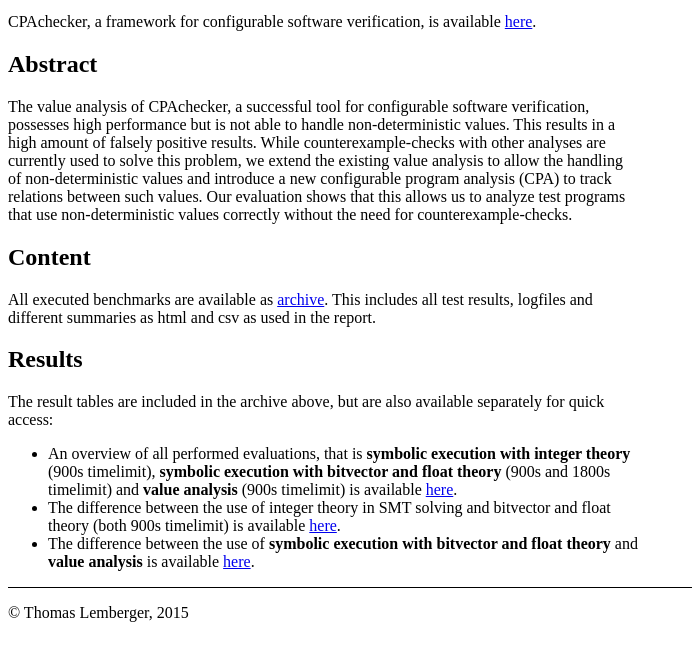
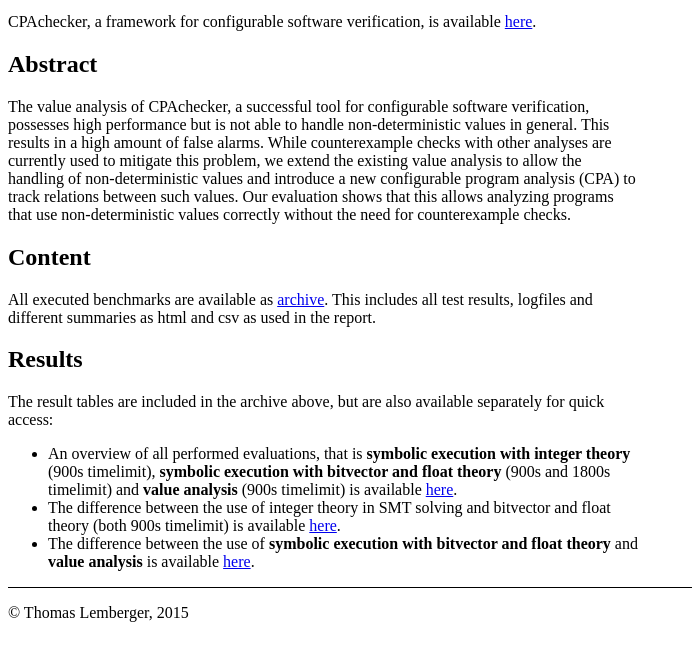
Before and after one commit to lembergerth/symbolicValueAnalysis, a plain HTML site: page index.html in a window 1280 px wide. Shown: the part 101-762 px from the top of the page, without its empty margins (0-692 px from the left). Drawn offline with Linux system fonts and the light colour scheme.

Commit message:
Update abstract to be the same as in report.

```diff
--- a/index.html
+++ b/index.html
@@ -14,10 +14,11 @@
 </p>
 <h2>Abstract</h2>
 <p>
-The value analysis of CPAchecker, a successful tool for configurable software verification, possesses high performance but is not able to handle non-deterministic values.
-This results in a high amount of falsely positive results.
-While counterexample-checks with other analyses are currently used to solve this problem, we extend the existing value analysis to allow the handling of non-deterministic values and introduce a new configurable program analysis (CPA) to track relations between such values.
-Our evaluation shows that this allows us to analyze test programs that use non-deterministic values correctly without the need for counterexample-checks.
+  The value analysis of CPAchecker, a successful tool for configurable software verification, possesses high performance but is not able to handle non-deterministic values in general.
+This results in a high amount of false alarms.
+While counterexample checks with other analyses are currently used to mitigate this problem,
+we extend the existing value analysis to allow the handling of non-deterministic values and introduce a new configurable program analysis (CPA) to track relations between such values.
+Our evaluation shows that this allows analyzing programs that use non-deterministic values correctly without the need for counterexample checks.
 </p>
 
 <h2>Content</h2>
```
